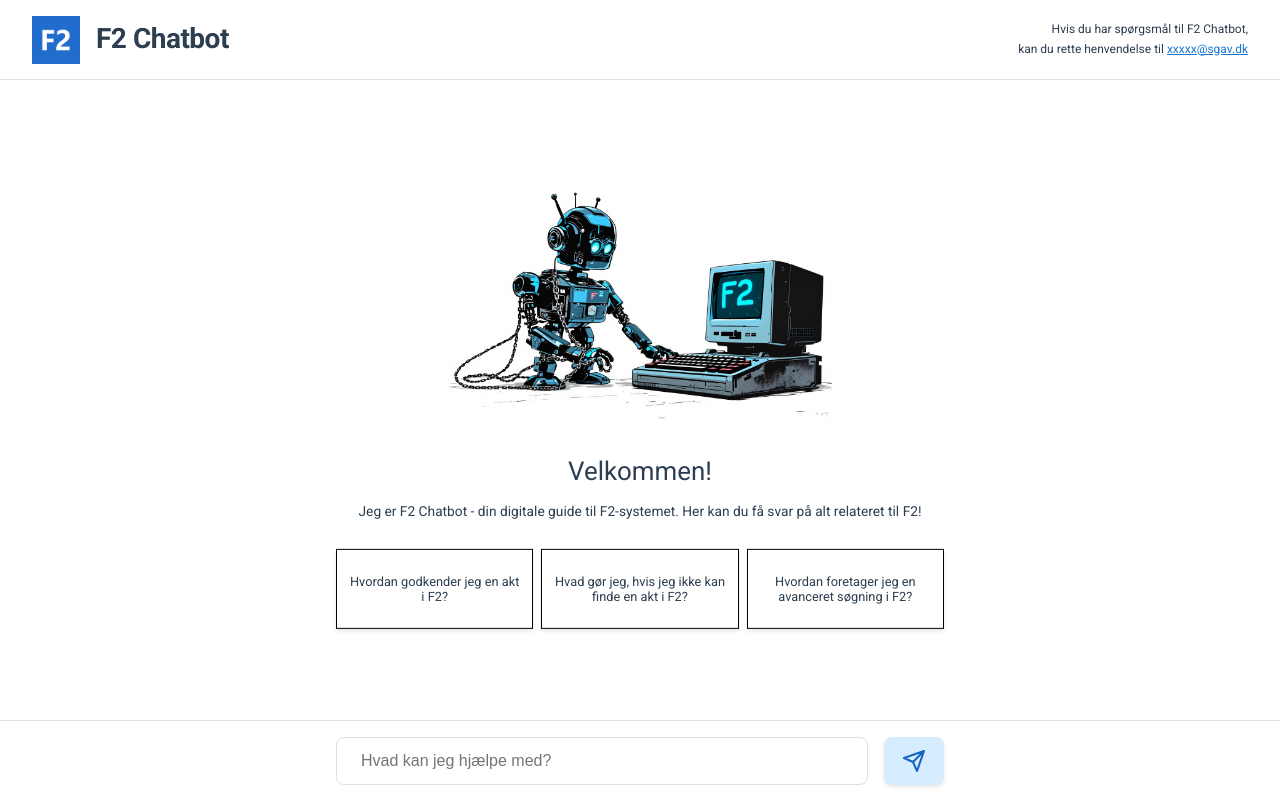
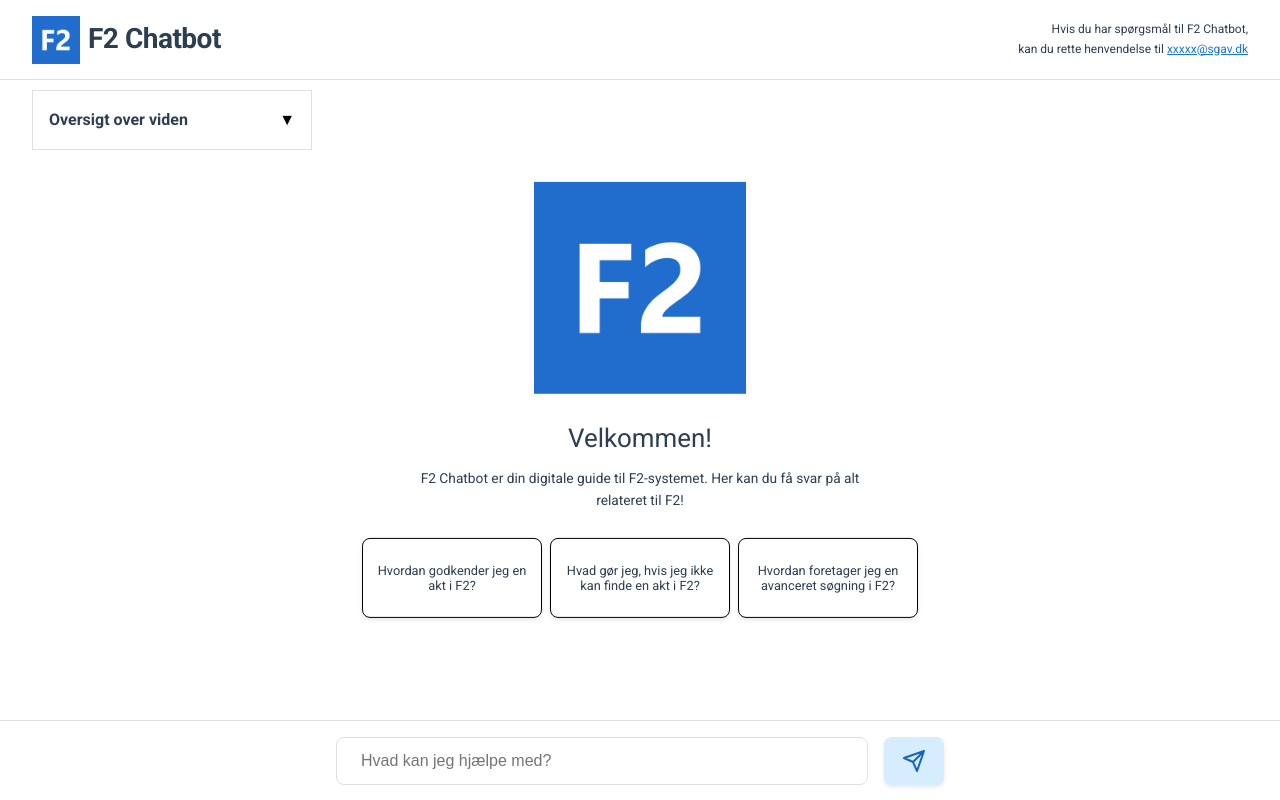
Before and after one commit to siggo1234/F2-Chatbot, a Flask app: page / in a window 1280 px wide. Run offline with Flask 2, Linux system fonts and the light colour scheme.

Commit message:
Initial commit to GitHub

```diff
--- a/templates/index.html
+++ b/templates/index.html
@@ -61,8 +61,9 @@
         /* New style to ensure logo and title are on the same line */
         .header-left {
             display: flex;
-            align-items: center;
-            gap: 1rem;
+            flex-direction: row;  /* changed from column to row */
+            align-items: center;  /* center items vertically */
+            gap: 0.5rem;
             cursor: pointer;
         }
 
@@ -87,6 +88,50 @@
             color: var(--text);
         }
 
+        /* Info Expander Box styling */
+        .info-expander {
+            position: absolute;
+            top: 90px;              /* aligns below the header */
+            left: 2rem;             /* horizontal margin */
+            width: 280px;
+            max-height: calc(100vh - 90px - 90px);  /* header (80px) + input-container (80px) */
+            overflow-y: auto;       /* scroll when content exceeds */
+            background: white;
+            border: 1px solid var(--border);
+            padding: 1rem;
+            font-family: "Roboto", sans-serif;
+            z-index: 10;            /* ensure it appears above other elements */
+        }
+        .info-header {
+            font-weight: bold;
+            display: flex;
+            justify-content: space-between;
+            align-items: center;
+            cursor: pointer;
+        }
+        .info-header .expander-icon {
+            color: black;
+        }
+        .info-content {
+            margin-top: 0.5rem;
+            padding: 0.5rem;  /* added extra padding for more margin */
+            font-size: 0.9rem;
+            line-height: 1.4;
+            color: var(--text);
+        }
+        .info-section {
+            margin-bottom: 1rem; /* added space between sections */
+        }
+        .info-section > strong {
+            display: block;
+            padding-left: 0rem; /* Adjust to align with the ul bullet points */
+            margin-left: 0rem; /* Align headings with bullet points */
+        }
+
+        .info-section ul {
+            margin-left: 1rem; /* Ensure bullet lists have the same indent */
+        }
+
         /* Move the absolute centering to the wrapper container */
         .welcome-default-wrapper {
             position: absolute;
@@ -134,10 +176,12 @@
         }
 
         .default-questions button {
-            flex: 1;
+            flex: 0;
+            width: 180px;
+            min-width: 0;
             background-color: var(--primary-light-2);
             color: var(--text);
-            border: 1px solid black; /* 1px solid black border by default */
+            border: 1px solid black;
             border-radius: 0;
             padding: 1.5rem 0.75rem;
             cursor: pointer;
@@ -242,25 +284,25 @@
 
         button {
             height: 100%;
-            width: 60px;  /* Fixed width for square-ish button */
+            width: 60px;
             padding: 0;
             background-color: var(--primary-light-2);
             color: var(--primary-dark);
-            border: 0px solid var(--primary-dark);
+            border: 0;
             border-radius: 0.5rem;
             cursor: pointer;
             display: flex;
             align-items: center;
             justify-content: center;
             transition: all 0.2s ease;
-            box-shadow: 0 2px 4px rgba(0, 0, 0, 0.1); /* Subtle shadow */
+            box-shadow: 0 2px 4px rgba(0, 0, 0, 0.1);
         }
 
         button:hover {
             background-color: var(--primary);
             color: white;
             transform: translateY(-1px);
-            box-shadow: 0 2px 4px rgba(0, 0, 0, 0.2); /* Subtle shadow */
+            box-shadow: 0 2px 4px rgba(0, 0, 0, 0.2);
         }
 
         button:active {
@@ -311,7 +353,7 @@
 
         /* Responsive welcome image */
         .welcome-img {
-            max-width: 60%;
+            max-width: 40%;
             height: auto;
             margin-bottom: 0.5rem;
         }
@@ -339,11 +381,11 @@
         /* Responsive default question buttons */
         .default-questions button {
             flex: 1; /* All buttons share equal width */
-            background-color: white;
+            background-color: white
             color: var(--text);
             /* Set a fixed border width with transparent color */
             border: 1px solid black;
-            border-radius: 0;
+            border-radius: 0.5rem;
             padding: 1.5rem 0.75rem;
             cursor: pointer;
             font-size: 0.8rem;
@@ -396,12 +438,58 @@
             </div>
         </div>
 
+        <!-- Info Expander Box -->
+        <div class="info-expander">
+            <div class="info-header" onclick="toggleInfo()">
+                <span>Oversigt over viden</span>
+                <span class="expander-icon">▼</span>
+            </div>
+            <div class="info-content" style="display: none;">
+                <div class="info-section">
+                    <strong>Adgang og rettigheder</strong>
+                    <ul>
+                        <li>Lær om adgangsniveauer, begrænsninger og rettigheder i F2.</li>
+                        <li>Følg retningslinjerne for delegation og valg af standardrolle.</li>
+                    </ul>
+                </div>
+                <div class="info-section">
+                    <strong>Dokument- og sagsstyring</strong>
+                    <ul>
+                        <li>Administrér dokumenter med versionering, metadata og vedhæftninger.</li>
+                        <li>Få vejledning i oprettelse, tilknytning og afslutning af sager.</li>
+                    </ul>
+                </div>
+                <div class="info-section">
+                    <strong>Kommunikation og posthåndtering</strong>
+                    <ul>
+                        <li>Brug digital post, e-mails og intern kommunikation effektivt.</li>
+                        <li>Følg trinene til korrekt udskrivning og videresendelse af vedhæftede filer.</li>
+                    </ul>
+                </div>
+                <div class="info-section">
+                    <strong>Systemopsætning og fejlfinding</strong>
+                    <ul>
+                        <li>Find installations- og geninstallationsvejledninger for F2-klienten.</li>
+                        <li>Lær om logindsamling og fejlfinding.</li>
+                    </ul>
+                </div>
+                <div class="info-section">
+                    <strong>Datahåndtering og integration</strong>
+                    <ul>
+                        <li>Administrér parter og CPR-integration.</li>
+                        <li>Udforsk søgefunktioner og Workzone Client-integration.</li>
+                    </ul>
+                </div>
+            </div>
+        </div>
+        <!-- End Info Expander Box -->
+
         <!-- Wrapper container for welcome message and default questions -->
         <div class="welcome-default-wrapper">
             <div class="welcome-message">
-                <img src="/static/robot1.jpg" alt="Welcome Image" class="welcome-img">
+                <img src="/static/f2_logo.jpg" alt="Welcome Image" class="welcome-img">
                 <div class="welcome-title">Velkommen!</div>
-                <div class="welcome-subtitle">Jeg er F2 Chatbot - din digitale guide til F2-systemet. Her kan du få svar på alt relateret til F2!</div>
+                <div class="welcome-subtitle">F2 Chatbot er din digitale guide til F2-systemet. Her kan du få svar på alt relateret til F2!</div>
             </div>
 
             <!-- Default questions section -->
@@ -466,6 +552,19 @@
                 addMessage(message, true);
                 input.value = '';
                 isTyping = true;
+
+                const chatContainer = document.getElementById('chat-container');
+                const typingIndicator = document.createElement('div');
+                typingIndicator.className = 'message assistant-message typing-indicator';
+                let dotCount = 1;
+                typingIndicator.textContent = 'Skriver besked' + '.'.repeat(dotCount);
+                chatContainer.appendChild(typingIndicator);
+                chatContainer.scrollTop = chatContainer.scrollHeight;
+
+                const dotInterval = setInterval(() => {
+                    dotCount = (dotCount % 3) + 1;
+                    typingIndicator.textContent = 'Skriver besked' + '.'.repeat(dotCount);
+                }, 500);
 
                 try {
                     const response = await fetch('/chat', {
@@ -480,6 +579,8 @@
                     });
 
                     const data = await response.json();
+                    clearInterval(dotInterval);
+                    typingIndicator.remove();
                     if (data.error) {
                         addMessage('Error: ' + data.error, false);
                     } else {
@@ -487,6 +588,8 @@
                         chatHistory = data.history;
                     }
                 } catch (error) {
+                    clearInterval(dotInterval);
+                    typingIndicator.remove();
                     addMessage('Error: Could not connect to server', false);
                 }
 
@@ -511,6 +611,19 @@
                 sendMessage();
             }
         });
+
+        // Toggle function for the info expander box
+        function toggleInfo() {
+            const content = document.querySelector('.info-content');
+            const icon = document.querySelector('.expander-icon');
+            if (content.style.display === 'none' || content.style.display === '') {
+                content.style.display = 'block';
+                icon.textContent = '▲';
+            } else {
+                content.style.display = 'none';
+                icon.textContent = '▼';
+            }
+        }
     </script>
 </body>
 </html>
```
Also changed, not shown: other parts of templates/index.html (+14 -24 lines), azure-pipelines.yml (+3 -9 lines), assets/__init__.py (added), 1 other file.
